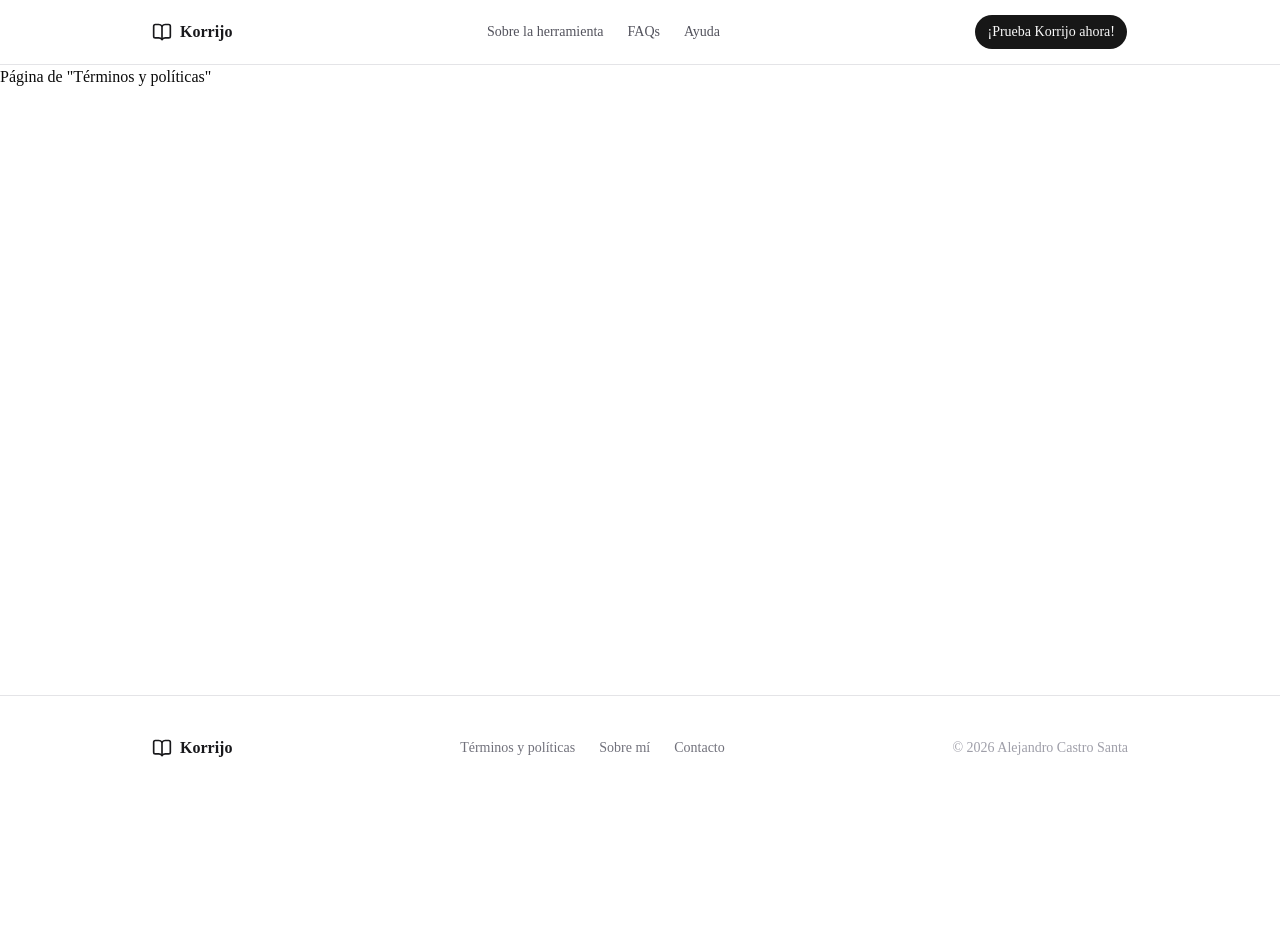
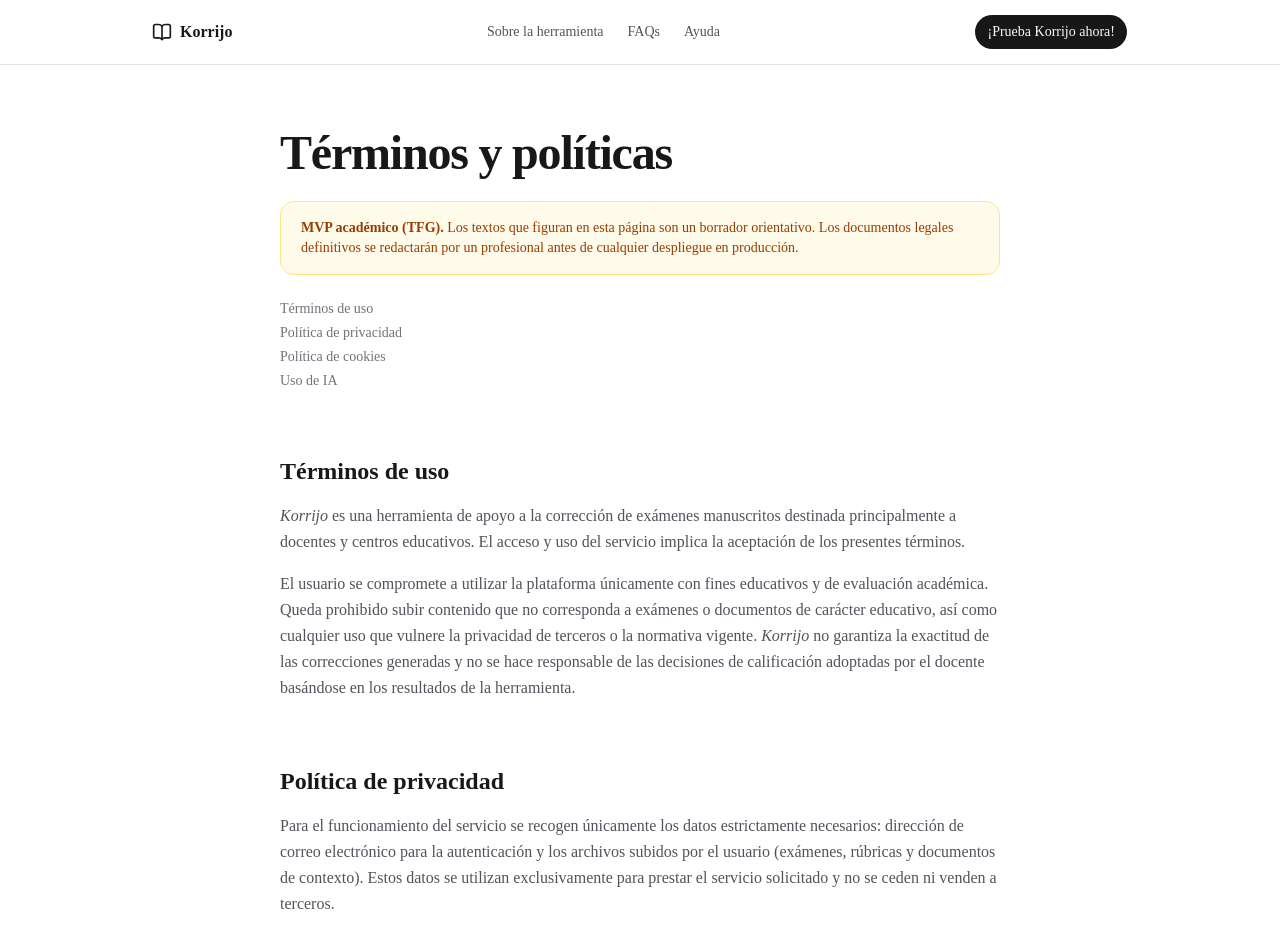
Before and after one commit to AlejandroCastroSanta10/korrijo, a Next.js app in the folder frontend/: page /politics in a window 1280 px wide. Shown: the top 937 px of the page. Before the commit the page ends 800 px from the top, so only its background shows below. Built offline with nearby package versions, Linux system fonts and the light colour scheme.

Commit message:
Página de términos y políticas (contenido NO definitivo)

```diff
--- a/frontend/src/app/(public)/politics/page.tsx
+++ b/frontend/src/app/(public)/politics/page.tsx
@@ -1,5 +1,131 @@
-export default function CreatorPage() {
-    return(
-        <h1>Página de {'"Términos y políticas"'}</h1>
-    );
+const sections = [
+  { id: "terminos", label: "Términos de uso" },
+  { id: "privacidad", label: "Política de privacidad" },
+  { id: "cookies", label: "Política de cookies" },
+  { id: "ia", label: "Uso de IA" },
+];
+
+export default function PoliticsPage() {
+  return (
+    <div className="mx-auto max-w-3xl px-6 py-16 flex flex-col gap-16">
+      <div className="flex flex-col gap-6">
+        <h1 className="text-4xl font-bold tracking-tight text-zinc-900 dark:text-zinc-50 sm:text-5xl">
+          Términos y políticas
+        </h1>
+
+        <div className="rounded-xl border border-amber-200 bg-amber-50 px-5 py-4 text-sm text-amber-800 dark:border-amber-800 dark:bg-amber-950 dark:text-amber-300">
+          <strong>MVP académico (TFG).</strong> Los textos que figuran en
+          esta página son un borrador orientativo. Los documentos legales
+          definitivos se redactarán por un profesional antes de cualquier
+          despliegue en producción.
+        </div>
+
+        {/* Índice */}
+        <nav className="flex flex-col gap-1">
+          {sections.map(({ id, label }) => (
+            <a
+              key={id}
+              href={`#${id}`}
+              className="text-sm text-zinc-500 hover:text-zinc-900 dark:text-zinc-400 dark:hover:text-zinc-50 transition-colors w-fit"
+            >
+              {label}
+            </a>
+          ))}
+        </nav>
+      </div>
+
+      {/* Términos de uso */}
+      <section id="terminos" className="flex flex-col gap-4 scroll-mt-20">
+        <h2 className="text-2xl font-semibold text-zinc-900 dark:text-zinc-50">
+          Términos de uso
+        </h2>
+        <div className="flex flex-col gap-4 text-zinc-600 dark:text-zinc-400 leading-relaxed">
+          <p>
+            <i>Korrijo</i> es una herramienta de apoyo a la corrección de
+            exámenes manuscritos destinada principalmente a docentes y centros
+            educativos. El acceso y uso del servicio implica la aceptación de
+            los presentes términos.
+          </p>
+          <p>
+            El usuario se compromete a utilizar la plataforma únicamente con
+            fines educativos y de evaluación académica. Queda prohibido subir
+            contenido que no corresponda a exámenes o documentos de carácter
+            educativo, así como cualquier uso que vulnere la privacidad de
+            terceros o la normativa vigente. <i>Korrijo</i> no garantiza la
+            exactitud de las correcciones generadas y no se hace responsable de
+            las decisiones de calificación adoptadas por el docente basándose en
+            los resultados de la herramienta.
+          </p>
+        </div>
+      </section>
+
+      {/* Política de privacidad */}
+      <section id="privacidad" className="flex flex-col gap-4 scroll-mt-20">
+        <h2 className="text-2xl font-semibold text-zinc-900 dark:text-zinc-50">
+          Política de privacidad
+        </h2>
+        <div className="flex flex-col gap-4 text-zinc-600 dark:text-zinc-400 leading-relaxed">
+          <p>
+            Para el funcionamiento del servicio se recogen únicamente los datos
+            estrictamente necesarios: dirección de correo electrónico para la
+            autenticación y los archivos subidos por el usuario (exámenes,
+            rúbricas y documentos de contexto). Estos datos se utilizan
+            exclusivamente para prestar el servicio solicitado y no se ceden ni
+            venden a terceros.
+          </p>
+          <p>
+            Los archivos subidos se almacenan de forma temporal durante el
+            tiempo necesario para procesar las correcciones. Los datos de
+            cuenta se conservan mientras el usuario mantenga una sesión activa.
+            El usuario puede solicitar la eliminación de su cuenta y de todos
+            sus datos en cualquier momento contactando a través del formulario
+            de contacto.
+          </p>
+        </div>
+      </section>
+
+      {/* Política de cookies */}
+      <section id="cookies" className="flex flex-col gap-4 scroll-mt-20">
+        <h2 className="text-2xl font-semibold text-zinc-900 dark:text-zinc-50">
+          Política de cookies
+        </h2>
+        <div className="flex flex-col gap-4 text-zinc-600 dark:text-zinc-400 leading-relaxed">
+          <p>
+            <i>Korrijo</i> utiliza únicamente cookies técnicas de sesión,
+            imprescindibles para el correcto funcionamiento de la plataforma.
+            Estas cookies permiten mantener la sesión iniciada del usuario
+            durante su visita y no recogen información personal más allá de la
+            necesaria para este fin.
+          </p>
+          <p>
+            No se emplean cookies de seguimiento, publicidad ni análisis de
+            comportamiento de ningún tipo. Al utilizar la plataforma, el usuario
+            acepta el uso de estas cookies técnicas.
+          </p>
+        </div>
+      </section>
+
+      {/* Uso de IA */}
+      <section id="ia" className="flex flex-col gap-4 scroll-mt-20">
+        <h2 className="text-2xl font-semibold text-zinc-900 dark:text-zinc-50">
+          Uso de IA
+        </h2>
+        <div className="flex flex-col gap-4 text-zinc-600 dark:text-zinc-400 leading-relaxed">
+          <p>
+            Las correcciones, calificaciones propuestas e informes de feedback
+            generados por <i>Korrijo</i> son producidos por un modelo de
+            inteligencia artificial. Como cualquier sistema de IA, los
+            resultados pueden contener errores, imprecisiones o interpretaciones
+            incorrectas de las respuestas del alumno.
+          </p>
+          <p>
+            La calificación final es siempre responsabilidad exclusiva del
+            docente. <i>Korrijo</i> actúa como herramienta de apoyo, no como
+            árbitro definitivo de la evaluación. Se recomienda revisar los
+            informes generados antes de comunicar cualquier nota al alumnado.
+          </p>
+        </div>
+      </section>
+    </div>
+  );
 }
```
